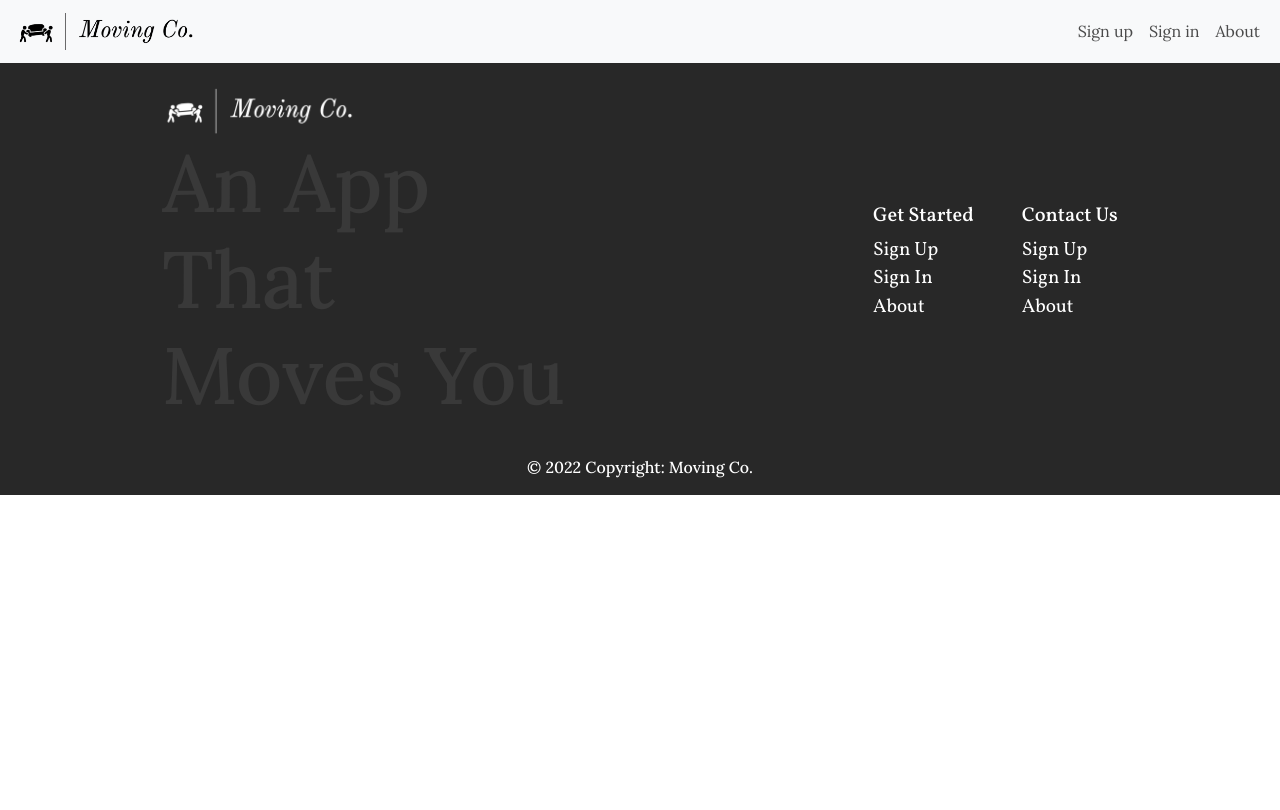
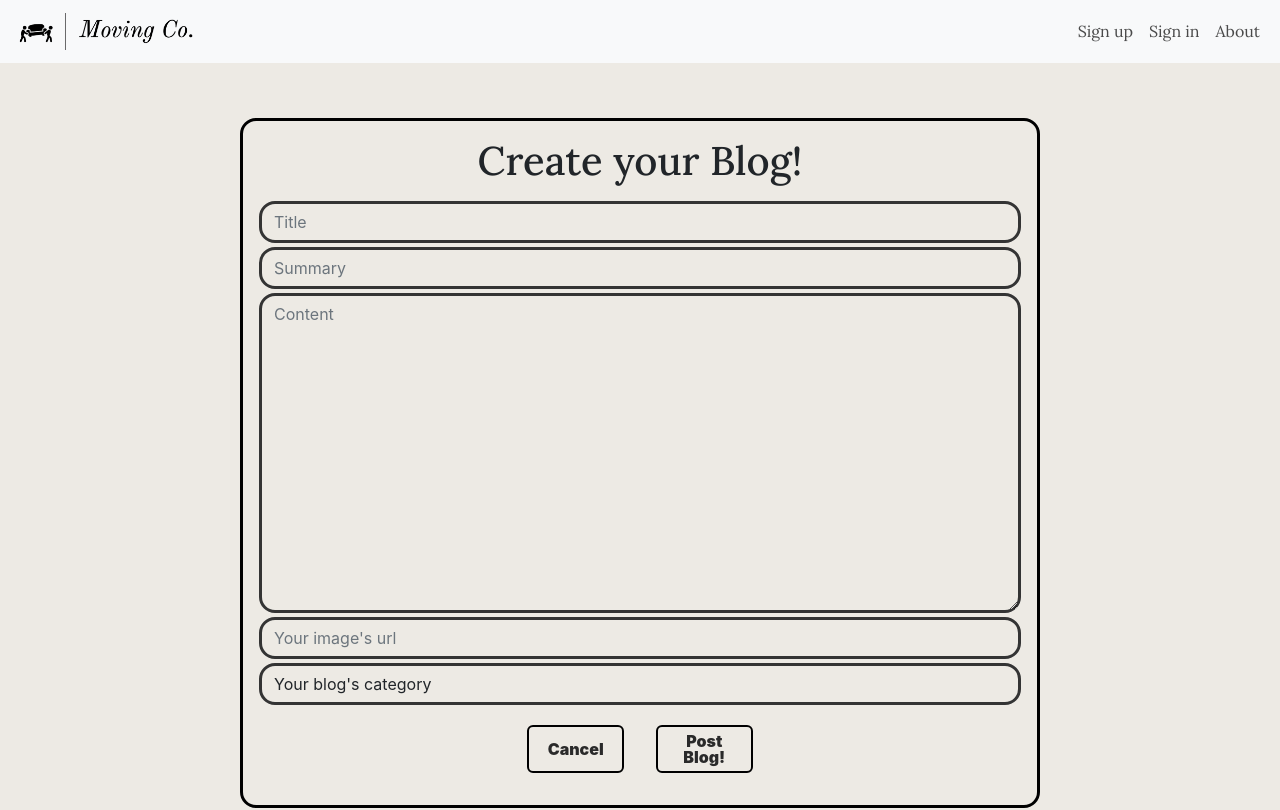
Before and after one commit to AnAppThatMovesYou/front-end-repo, a React (Create React App) app: page /createblog in a window 1280 px wide. Shown: the top 810 px of the page. Built offline with nearby package versions, Linux system fonts and the light colour scheme.

Commit message:
Create create blog component

```diff
--- a/src/App.js
+++ b/src/App.js
@@ -13,6 +13,7 @@ import FooterSignedOut from './Components/Footer/FooterSignedOut';
 import FooterSignedIn from './Components/Footer/FooterSignedIn';
 import SignUpForm from './Components/Main/SignUpForm';
 import SignInForm from './Components/Main/SignInForm';
+import CreateBlog from './Components/Main/CreateBlog';
 
 function App() {
 	// INITIAL STATE SETUPS
@@ -81,6 +82,7 @@ function App() {
 					/>
 					<Route path='/about' element={<About />} />
 					<Route path='blog/:details' element={<BlogDetails />} />
+					<Route path='/createblog' element={<CreateBlog logIn={logIn} />} />
 				</Routes>
 			</main>
 			<footer>{signedIn ? <FooterSignedIn /> : <FooterSignedIn />}</footer>
--- a/src/components/header/NavSignedIn.js
+++ b/src/components/header/NavSignedIn.js
@@ -1,4 +1,4 @@
-import './Header.css'
+import './Header.css';
 
 function NavSignedIn(props) {
 	return (
@@ -30,7 +30,7 @@ function NavSignedIn(props) {
 								</a>
 							</li>
 							<li class='nav-item'>
-								<a class='nav-link' href='#'>
+								<a class='nav-link' href='/createblog'>
 									Create Blog
 								</a>
 							</li>
--- /dev/null
+++ b/src/components/main/CreateBlog.css
@@ -0,0 +1,15 @@
+.create-blog-container{
+    height: 100vh;
+    display: flex;
+    justify-content: center;
+    align-items: center;
+}
+
+.form{
+    width: 50em;
+    height: fit-content;
+}
+
+#content{
+    height: 20em;
+}
--- /dev/null
+++ b/src/components/main/CreateBlog.js
@@ -0,0 +1,106 @@
+import React, { useState } from 'react';
+import { useNavigate } from 'react-router-dom';
+import axios from 'axios';
+import '../Main/CreateBlog.css';
+
+function CreateBlog({ logIn }) {
+	const navigate = useNavigate();
+	const initialBlogState = {
+		title: '',
+		summary: '',
+		content: '',
+		imageUrl: '',
+		category: '',
+	};
+
+	const [blogState, setBlogState] = useState(initialBlogState);
+
+	function handleChange(event) {
+		setBlogState({ ...blogState, [event.target.id]: event.target.value });
+	}
+
+	const handleSubmit = async (event) => {
+		// event.preventDefault();
+		// try {
+		// 	const response = await axios.post(
+		// 		'https://localhost:8080/:username',
+		// 		blogState
+		// 	);
+		// 	if (response.status === 201) {
+		// 		navigate('/');
+		// 	}
+		// } catch (error) {
+		// 	console.log(error);
+		// }
+		// console.log(logIn);
+	};
+
+	function handleCancel(event) {
+		event.preventDefault();
+		navigate('/');
+	}
+	return (
+		<div className='d-flex flex-column p-3 gap-3 create-blog-container'>
+			<form className='form form-group' onSubmit={handleSubmit}>
+				<h1 className='default-font position-relative mb-3 text-center'>
+					Create your Blog!
+				</h1>
+				<input
+					type='text'
+					id='title'
+					className='form-control position-relative mb-1 input'
+					placeholder='Title'
+					value={blogState.title}
+					onChange={handleChange}
+				/>
+				<input
+					type='text'
+					id='summary'
+					className='form-control position-relative mb-1 input'
+					placeholder='Summary'
+					value={blogState.summary}
+					onChange={handleChange}
+				/>
+				<textarea
+					type='text'
+					id='content'
+					className='form-control position-relative mb-1 input'
+					placeholder='Content'
+					value={blogState.content}
+					onChange={handleChange}
+				/>
+				<input
+					type='text'
+					id='imageUrl'
+					className='form-control position-relative mb-1 input'
+					placeholder="Your image's url"
+					value={blogState.imageUrl}
+					onChange={handleChange}
+				/>
+				<select
+					id='category'
+					name='Category'
+					className='form-control position-relative mb-1 input'>
+					value={blogState.category}
+					onChange={handleChange}
+					<option>Your blog's category</option>
+					<option value={'Moving Tips'}>Moving Tips</option>
+					<option value={'Moving Feelings'}>Moving Feelings</option>
+					<option value={'Moving Tricks'}>Moving Tricks</option>
+				</select>
+				<div className='button-container'>
+					<div className='d-flex flex-row'>
+						<button className='btn w-50' type='submit'>
+							Cancel
+						</button>
+						<button className='btn w-50' type='button' onClick={handleCancel}>
+							Post Blog!
+						</button>
+					</div>
+				</div>
+			</form>
+		</div>
+	);
+}
+
+export default CreateBlog;
```
